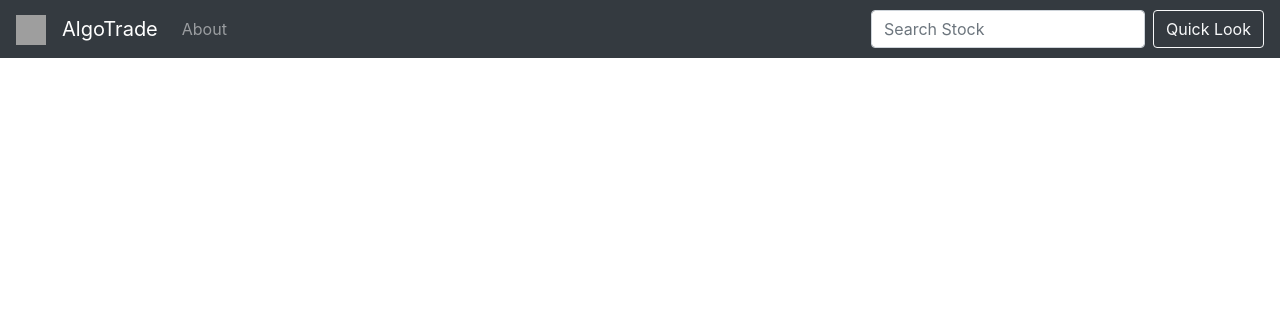
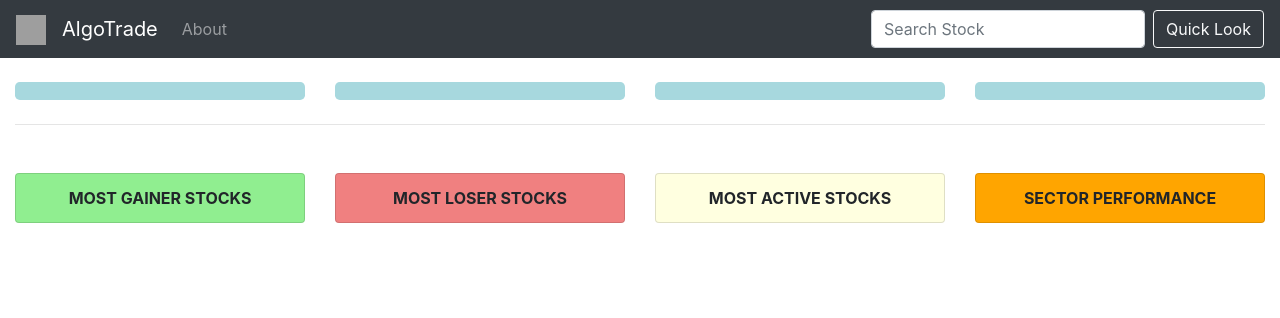
Before and after one commit to yanirhaim/AlgoTrade, a Django app: template templates/index.html in a window 1280 px wide. Shown: the top 318 px of the page. Run offline with Django 3.2, Linux system fonts and the light colour scheme; the template is opened without the code that fills it, so the values that code supplies are empty; some libraries are stand-ins or nearby versions; grey boxes are pictures that could not be loaded.

Commit message:
New design of the index

```diff
--- a/templates/index.html
+++ b/templates/index.html
@@ -1,11 +1,117 @@
 {% extends 'base.html' %}
 
 {% block content %}
+<div class="container-fluid">
+  <div class="row">
+    <div class="col">
+      <button type="button" class="btn btn-lg btn-block" style="background-color: #a7d8de;">
+        <b><div class="float-left" id='index_1'></div></b>
+        <div class="float-right"><span class="badge badge-light"  id='index_1_price'></span></div>
+      </button>
+    </div>
+    <div class="col">
+      <button type="button" class="btn btn-lg btn-block" style="background-color: #a7d8de;">
+        <b><div class="float-left" id='index_2'></div></b>
+        <div class="float-right"><span class="badge badge-light"  id='index_2_price'></span></div>
+      </button>
+    </div>
+    <div class="col">
+      <button type="button" class="btn btn-lg btn-block" style="background-color: #a7d8de;">
+        <b><div class="float-left" id='index_3'></div></b>
+        <div class="float-right"><span class="badge badge-light"  id='index_3_price'></span></div>
+      </button>
+    </div>
+    <div class="col">
+      <button type="button" class="btn btn-lg btn-block" style="background-color: #a7d8de;">
+        <b><div class="float-left" id='index_4'></div></b>
+        <div class="float-right"><span class="badge badge-light"  id='index_4_price'></span></div>
+      </button>
+    </div>
+  </div>
+  <hr class="my-4">
+  <br/>
+
+  <div class="row">
+    <div class="col">
+      <ul class="list-group">
+        <li class="list-group-item" style="text-align: center; background-color: #90ee90;"><b>MOST GAINER STOCKS</b></li>
+        {% for gain in gainer_list %}
+          <li class="list-group-item">
+              <b><div class="float-left"><a href="{% url 'stock' gain.ticker %}">{{gain.ticker}}</a></div></b> &nbsp;&nbsp; <span class="badge" style="background-color: #a7d8de;">$ {{gain.price}}</span>
+              <div class="float-right"><span class="badge badge-success">{{gain.changesPercentage}}</span></div>
+          </li>
+        {% endfor %}
+      </ul>
+    </div>
+    <div class="col">
+      <ul class="list-group">
+        <li class="list-group-item" style="text-align: center; background-color: #f08080;"><b>MOST LOSER STOCKS</b></li>
+        {% for loser in loser_list %}
+          <li class="list-group-item">
+            <b><div class="float-left"><a href="{% url 'stock' loser.ticker %}">{{loser.ticker}}</a></div></b> &nbsp;&nbsp; <span class="badge" style="background-color: #a7d8de;">$ {{loser.price}}</span>
+            <div class="float-right"><span class="badge badge-danger">{{loser.changesPercentage}}</span></div>
+          </li>
+        {% endfor %}
+      </ul>
+    </div>
+    <div class="col">
+      <ul class="list-group">
+        <li class="list-group-item" style="text-align: center; background-color: #ffffe0"><b>MOST ACTIVE STOCKS</b></li>
+        {% for active in active_list %}
+          <li class="list-group-item">
+            <b><div class="float-left"><a href="{% url 'stock' active.ticker %}">{{active.ticker}}</a></div></b> &nbsp;&nbsp; <span class="badge" style="background-color: #a7d8de;">$ {{active.price}}</span>
+            <div class="float-right"><span class="badge badge" style="background-color: #ffffe0;">{{active.changesPercentage}}</span></div>
+          </li>
+        {% endfor %}
+      </ul>
+    </div>
+    <div class="col">
+      <ul class="list-group">
+        <li class="list-group-item" style="text-align: center; background-color: #ffa500;"><b>SECTOR PERFORMANCE</b></li>
+        {% for sector in sector_list %}
+          <li class="list-group-item">
+            <b><div class="float-left">{{sector.sector}}</div></b>
+            <div class="float-right"><span class="badge badge-warning">{{sector.changesPercentage}}</span></div>
+          </li>
+        {% endfor %}
+      </ul>
+    </div>
+  </div>
+</div>
+
+<script>
+
+  //Get API//
+  const index_url = 'https://financialmodelingprep.com/api/v3/majors-indexes?apikey=4f2b01132ec60b46eaa5a5916775d383'
+
+  async function getIndex(){
+    //fetch the data on the api---------------------
+    var index_api = await fetch(index_url);
+    var index = await index_api.json();
+
+    //get the values from the API
+    //get the index-------------------------------------------------
+    index_1 = index['majorIndexesList'][0]
+    document.getElementById('index_1').textContent = '' + index_1['indexName'].toUpperCase();
+    document.getElementById('index_1_price').textContent = '$' + parseFloat(index_1['price']).toFixed(2);
+
+    index_2 = index['majorIndexesList'][1]
+    document.getElementById('index_2').textContent = '' + index_2['indexName'].toUpperCase();
+    document.getElementById('index_2_price').textContent = '$' + parseFloat(index_2['price']).toFixed(2);
+
+    index_3 = index['majorIndexesList'][2]
+    document.getElementById('index_3').textContent = '' + index_3['indexName'].toUpperCase();
+    document.getElementById('index_3_price').textContent = '$' + parseFloat(index_3['price']).toFixed(2);
+
+    index_4 = index['majorIndexesList'][3]
+    document.getElementById('index_4').textContent = '' + index_4['indexName'].toUpperCase();
+    document.getElementById('index_4_price').textContent = '$' + parseFloat(index_4['price']).toFixed(2);
+  }
+
+  getIndex();
+  setInterval(getIndex, 10000)
 
 
+</script>
 
 {% endblock %}
-
-<form action="{% url 'stock' name.ticker %}" class="form-inline my-2 my-lg-0" method="GET">
-    <button class="btn btn-primary" style="width: auto; height: auto;" value="" type="submit" >🔎 Take a Look</button>
-</form>
```
Also changed, not shown: main/views.py (+23 -38 lines), templates/stock.html (+0 -24 lines).
